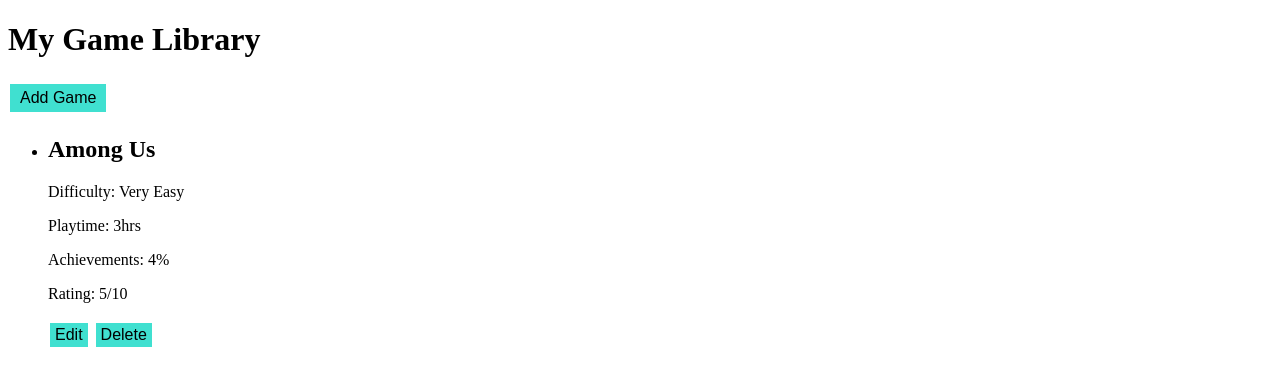
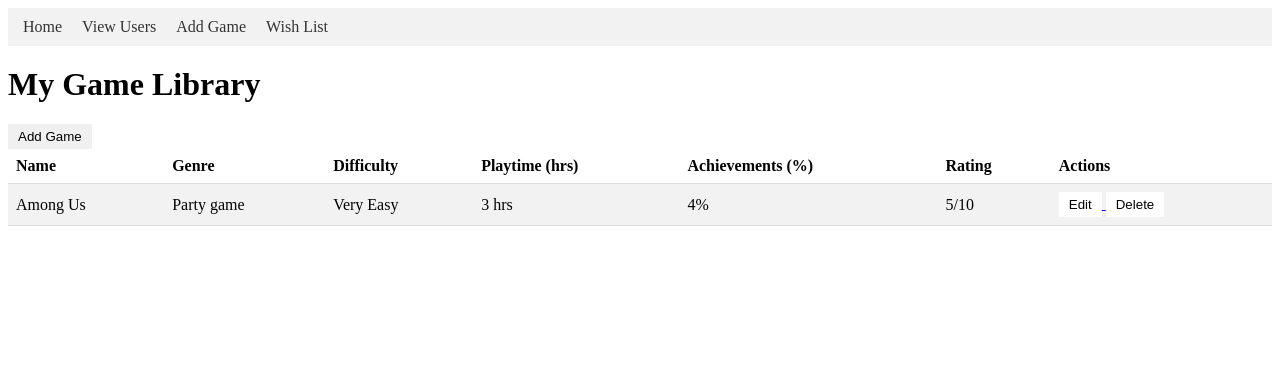
Before and after one commit to ralphsulioti/CS4750Project, a Flask app: page / in a window 1280 px wide. Shown: the top 386 px of the page. Run offline with Flask 3, Linux system fonts and the light colour scheme; data comes from the database, SQL or seed files in the repository; both versions use the stored data as it was after the commit.

Commit message:
merge krishna and baran

```diff
--- a/app.py
+++ b/app.py
@@ -1,4 +1,4 @@
-from flask import Flask, render_template, request, flash, redirect, url_for
+from flask import Flask, render_template, request, flash, redirect, url_for, jsonify
 import sqlite3
 from flask_wtf import FlaskForm
 from wtforms import StringField, SubmitField, FloatField, SelectField, IntegerField, FloatField, SubmitField
@@ -76,7 +76,7 @@ def create_db():
         Date_Added DATE,
         FOREIGN KEY (UG_GameID) REFERENCES Game (GameID)
     ); """
-    #       FOREIGN KEY (UG_UserID) REFERENCES User (UserID),
+    # FOREIGN KEY (UG_UserID) REFERENCES User (UserID),
     # UG_UserID INTEGER,
 
     cursor_obj.execute(table)
@@ -95,6 +95,7 @@ def create_db():
         WLGID INTEGER PRIMARY KEY AUTOINCREMENT,
         WLG_GameID INTEGER,
         WLG_UserID INTEGER,
+        WLG_Priority INTEGER,
         FOREIGN KEY (WLG_GameID) REFERENCES Game (GameID),
         FOREIGN KEY (WLG_UserID) REFERENCES User (UserID)
     ); """
@@ -179,12 +180,52 @@ def create_db():
 
     cursor_obj.execute("INSERT INTO Game (Game_Name, Game_Genre, Game_Developer, Game_Platform, Game_Price) VALUES (?, ?, ?, ?, ?)",
                     ("The Witcher 3", "MMORPG", "CD Projekt Red", "PC", 29.99))
-
     cursor_obj.execute("INSERT INTO Game (Game_Name, Game_Genre, Game_Developer, Game_Platform, Game_Price) VALUES (?, ?, ?, ?, ?)",
                     ("Doom", "Shooter", "id Software", "PC", 19.99))
-
     cursor_obj.execute("INSERT INTO Game (Game_Name, Game_Genre, Game_Developer, Game_Platform, Game_Price) VALUES (?, ?, ?, ?, ?)",
                     ("Animal Crossing", "MMORPG", "Nintendo", "Switch", 59.99))
+    cursor_obj.execute("INSERT INTO Game (Game_Name, Game_Genre, Game_Developer, Game_Platform, Game_Price) VALUES (?, ?, ?, ?, ?)",
+                    ("Red Dead Redemption 2", "Action Adventure", "Rockstar Games", "PS4", 39.99))
+    cursor_obj.execute("INSERT INTO Game (Game_Name, Game_Genre, Game_Developer, Game_Platform, Game_Price) VALUES (?, ?, ?, ?, ?)",
+                        ("Call of Duty: Modern Warfare", "First-person shooter", "Infinity Ward", "PC", 59.99))
+    cursor_obj.execute("INSERT INTO Game (Game_Name, Game_Genre, Game_Developer, Game_Platform, Game_Price) VALUES (?, ?, ?, ?, ?)",
+                        ("Among Us", "Party game", "InnerSloth", "PC", 4.99))
+    cursor_obj.execute("INSERT INTO Game (Game_Name, Game_Genre, Game_Developer, Game_Platform, Game_Price) VALUES (?, ?, ?, ?, ?)",
+                        ("Grand Theft Auto V", "Action Adventure", "Rockstar Games", "PS4", 29.99))
+    cursor_obj.execute("INSERT INTO Game (Game_Name, Game_Genre, Game_Developer, Game_Platform, Game_Price) VALUES (?, ?, ?, ?, ?)",
+                        ("Minecraft", "Sandbox", "Mojang Studios", "PC", 26.95))
+    cursor_obj.execute("INSERT INTO Game (Game_Name, Game_Genre, Game_Developer, Game_Platform, Game_Price) VALUES (?, ?, ?, ?, ?)",
+                        ("The Legend of Zelda: Breath of the Wild", "Action Adventure", "Nintendo", "Switch", 59.99))
+    cursor_obj.execute("INSERT INTO Game (Game_Name, Game_Genre, Game_Developer, Game_Platform, Game_Price) VALUES (?, ?, ?, ?, ?)",
+                        ("Super Smash Bros. Ultimate", "Fighting", "Nintendo", "Switch", 59.99))
+    cursor_obj.execute("INSERT INTO Game (Game_Name, Game_Genre, Game_Developer, Game_Platform, Game_Price) VALUES (?, ?, ?, ?, ?)",
+                        ("God of War", "Action Adventure", "Santa Monica Studio", "PS4", 19.99))
+    cursor_obj.execute("INSERT INTO Game (Game_Name, Game_Genre, Game_Developer, Game_Platform, Game_Price) VALUES (?, ?, ?, ?, ?)",
+                        ("Fortnite", "Battle Royale", "Epic Games", "PC", 0.00))
+    cursor_obj.execute("INSERT INTO Game (Game_Name, Game_Genre, Game_Developer, Game_Platform, Game_Price) VALUES (?, ?, ?, ?, ?)",
+                        ("PlayerUnknown's Battlegrounds", "Battle Royale", "PUBG Corporation", "PC", 29.99))
+    cursor_obj.execute("INSERT INTO Game (Game_Name, Game_Genre, Game_Developer, Game_Platform, Game_Price) VALUES (?, ?, ?, ?, ?)",
+                    ("Overwatch", "First-person shooter", "Blizzard Entertainment", "PC", 39.99))
+    cursor_obj.execute("INSERT INTO Game (Game_Name, Game_Genre, Game_Developer, Game_Platform, Game_Price) VALUES (?, ?, ?, ?, ?)",
+                        ("Cyberpunk 2077", "Role-playing", "CD Projekt", "PC", 59.99))
+    cursor_obj.execute("INSERT INTO Game (Game_Name, Game_Genre, Game_Developer, Game_Platform, Game_Price) VALUES (?, ?, ?, ?, ?)",
+                        ("Horizon Zero Dawn", "Action role-playing", "Guerrilla Games", "PS4", 19.99))
+    cursor_obj.execute("INSERT INTO Game (Game_Name, Game_Genre, Game_Developer, Game_Platform, Game_Price) VALUES (?, ?, ?, ?, ?)",
+                        ("The Last of Us Part II", "Action-adventure", "Naughty Dog", "PS4", 39.99))
+    cursor_obj.execute("INSERT INTO Game (Game_Name, Game_Genre, Game_Developer, Game_Platform, Game_Price) VALUES (?, ?, ?, ?, ?)",
+                        ("Final Fantasy VII Remake", "Role-playing", "Square Enix", "PS4", 59.99))
+    cursor_obj.execute("INSERT INTO Game (Game_Name, Game_Genre, Game_Developer, Game_Platform, Game_Price) VALUES (?, ?, ?, ?, ?)",
+                        ("Super Mario Odyssey", "Platform", "Nintendo", "Switch", 59.99))
+    cursor_obj.execute("INSERT INTO Game (Game_Name, Game_Genre, Game_Developer, Game_Platform, Game_Price) VALUES (?, ?, ?, ?, ?)",
+                        ("Animal Crossing: New Horizons", "Social simulation", "Nintendo", "Switch", 59.99))
+    cursor_obj.execute("INSERT INTO Game (Game_Name, Game_Genre, Game_Developer, Game_Platform, Game_Price) VALUES (?, ?, ?, ?, ?)",
+                        ("Death Stranding", "Action", "Kojima Productions", "PS4", 39.99))
+    cursor_obj.execute("INSERT INTO Game (Game_Name, Game_Genre, Game_Developer, Game_Platform, Game_Price) VALUES (?, ?, ?, ?, ?)",
+                        ("Apex Legends", "Battle Royale", "Respawn Entertainment", "PC", 0.00))
+    cursor_obj.execute("INSERT INTO Game (Game_Name, Game_Genre, Game_Developer, Game_Platform, Game_Price) VALUES (?, ?, ?, ?, ?)",
+                        ("Fall Guys: Ultimate Knockout", "Platform", "Mediatonic", "PC", 19.99))
+
+
 
     connection_obj.commit()
 
@@ -207,24 +248,107 @@ class GameEditForm(FlaskForm):
     rating = IntegerField('Rating (0-10)', validators=[NumberRange(min=0, max=10, message="Rating should be between 0 and 10")])
     submit = SubmitField('Update Game')
 
+class WishListForm(FlaskForm):
+    game = SelectField('Game Name:', coerce=int)
+    priority = IntegerField('Priority:', validators=[DataRequired()])
+    submit = SubmitField('Add to Wishlist')
+
+
+@app.route("/get-games")
+def get_games():
+    connection_obj = sqlite3.connect('CS4750Project.db')
+    cursor_obj = connection_obj.cursor()
+    cursor_obj.execute("SELECT * FROM Game ORDER BY GameID DESC")
+    games = cursor_obj.fetchall()
+    connection_obj.close()
+
+    return render_template("get-games.html", games=games)
+
+@app.route("/search-games")
+def search_games():
+    search = request.args.get('q')
+
+    connection_obj = sqlite3.connect('CS4750Project.db')
+    cursor_obj = connection_obj.cursor()
+
+    cursor_obj.execute("SELECT GameID, Game_Name FROM Game WHERE Game_Name LIKE ?", ('%' + search + '%',))
+    games = cursor_obj.fetchall()
+    connection_obj.close()
+
+    # Convert to the format that Select2 expects
+    games = [{"id": game[0], "text": game[1]} for game in games]
+
+    return jsonify(games)
+
 @app.route("/get-users")
 def get_users():
-
-    connection_obj = sqlite3.connect('project.db')
+    connection_obj = sqlite3.connect('CS4750Project.db')
     cursor_obj = connection_obj.cursor()
 
-    cursor_obj.execute("SELECT * FROM users ORDER BY id DESC LIMIT 1000000")
-    output = cursor_obj.fetchall()
+    cursor_obj.execute("SELECT * FROM User ORDER BY UserID DESC")
+    users = cursor_obj.fetchall()
 
     connection_obj.close()
 
-    return render_template("get-users.html", users = output)
+    # Check if the request is AJAX
+    if request.headers.get('X-Requested-With') == 'XMLHttpRequest':
+        return render_template("user-table.html", users=users)
+
+    return render_template("get-users.html", users=users)
+
+@app.route("/create-user", methods=["POST"])
+def create_user():
+    data = request.get_json()
+    name = data.get("name").strip()
+
+    if name == '':
+        return "Name cannot be empty"
+
+    connection_obj = sqlite3.connect('CS4750Project.db')
+    cursor_obj = connection_obj.cursor()
+
+    cursor_obj.execute("INSERT INTO User (User_Name) VALUES (?)", (name,))
+    connection_obj.commit()
+
+    connection_obj.close()
+
+    return "User created successfully"
+
+@app.route("/delete-user", methods=["POST"])
+def delete_user():
+    user_id = request.form.get("user_id")
+
+    connection_obj = sqlite3.connect('CS4750Project.db')
+    cursor_obj = connection_obj.cursor()
+
+    # Get the user name before deleting
+    cursor_obj.execute("SELECT User_Name FROM User WHERE UserID = ?", (user_id,))
+    user_name = cursor_obj.fetchone()[0]
+
+    cursor_obj.execute("DELETE FROM User WHERE UserID = ?", (user_id,))
+    connection_obj.commit()
+
+    connection_obj.close()
+
+    return f"User {user_name} deleted successfully. <a href='/get-users'>Return to User List</a>"
 
 @app.route('/')
 def home():
     conn = sqlite3.connect('CS4750Project.db')
     c = conn.cursor()
-    c.execute("SELECT UserGame.UGID, Game.Game_Name, UserGame.Difficulty, UserGame.Playtime, UserGame.Achievements, UserGame.Rating FROM UserGame JOIN Game ON UserGame.UG_GameID = Game.GameID ORDER BY UserGame.Date_Added DESC")
+    c.execute("""
+        SELECT
+            UserGame.UGID,
+            Game.Game_Name,
+            Game.Game_Genre,
+            UserGame.Difficulty,
+            UserGame.Playtime,
+            UserGame.Achievements,
+            UserGame.Rating
+        FROM UserGame
+        JOIN Game ON UserGame.UG_GameID = Game.GameID
+        ORDER BY UserGame.Date_Added DESC
+    """)
     games = c.fetchall()
     conn.close()
     return render_template('landingPage.html', games=games)
@@ -319,94 +443,44 @@ def confirm_delete(game_id):
     return render_template('confirm_delete.html', game=game)
 
 
-@app.route("/create-user")
-def creat_user():
+@app.route("/wishlist", methods=['GET', 'POST'])
+def wishlist():
+    # Connect to the database
+    conn = sqlite3.connect('CS4750Project.db')
+    c = conn.cursor()
 
-    name = str(request.args.get("name")).strip()
-    if name == '':
-        return "Name cannot be empty"
+    # Retrieve all games from the Game table
+    c.execute("SELECT * FROM Game ORDER BY Game_Name ASC")
+    game_list = c.fetchall()
 
-    connection_obj = sqlite3.connect('project.db')
-    cursor_obj = connection_obj.cursor()
+    # Create a wishlist form
+    form = WishListForm()
+    form.game.choices = [(g[0], g[1]) for g in game_list]
 
-    cursor_obj.execute(f"INSERT INTO users (name) VALUES ('{name}')")
-    connection_obj.commit()
+    if form.validate_on_submit():
+        # Insert the game into the Wishlist table
+        c.execute("INSERT INTO WishListGame (WLG_GameID, WLG_Priority) VALUES (?, ?)",
+                  (form.game.data, form.priority.data))
+        conn.commit()
 
-    connection_obj.close()
+        flash('Game added to wishlist successfully!')
+        return redirect(url_for("wishlist"))
 
-    return "Created a new user"
+    # Retrieve wishlist data
+    c.execute("""
+        SELECT WLG_Priority, Game_Name, Game_Genre, Game_Platform, Game_Price
+        FROM WishListGame
+        JOIN Game ON WishListGame.WLG_GameID = Game.GameID
+        ORDER BY WLG_Priority ASC
+    """)
+    wishlist = c.fetchall()
+
+    conn.close()
+
+    # Render the form and the wishlist
+    return render_template("wishlist.html", form=form, wishlist=wishlist)
 
 
-@app.route("/get-classes")
-def get_classes():
-
-    connection_obj = sqlite3.connect('project.db')
-    cursor_obj = connection_obj.cursor()
-
-    cursor_obj.execute("SELECT * FROM classes ORDER BY id DESC LIMIT 1000000")
-    output = cursor_obj.fetchall()
-
-    connection_obj.close()
-
-    return render_template("get-classes.html", classes = output)
-
-
-@app.route("/create-class")
-def create_class():
-
-    code = str(request.args.get("code")).strip()
-    if code == '':
-        return "Code cannot be empty"
-
-    connection_obj = sqlite3.connect('project.db')
-    cursor_obj = connection_obj.cursor()
-
-    cursor_obj.execute(f"INSERT INTO classes (code) VALUES ('{code}')")
-    connection_obj.commit()
-
-    connection_obj.close()
-
-    return "Created a new class"
-
-
-@app.route("/class/<int:id>")
-def class_(id):
-
-    connection_obj = sqlite3.connect('project.db')
-    cursor_obj = connection_obj.cursor()
-
-    cursor_obj.execute(f"SELECT * FROM classes WHERE id = {id} LIMIT 1")
-    cls_info = cursor_obj.fetchone()
-
-    if cls_info is None:
-        return "No class found"
-
-    cursor_obj.execute(f"SELECT * FROM users WHERE id IN ( SELECT user_id FROM user_class_reln WHERE class_id = {cls_info[0]} )")
-    users = cursor_obj.fetchall()
-
-    connection_obj.close()
-
-    return render_template("class.html", cls_info = cls_info, users = users)
-
-
-@app.route("/user/<int:id>")
-def user(id):
-
-    connection_obj = sqlite3.connect('project.db')
-    cursor_obj = connection_obj.cursor()
-
-    cursor_obj.execute(f"SELECT * FROM users WHERE id = {id} LIMIT 1")
-    usr_info = cursor_obj.fetchone()
-
-    if usr_info is None:
-        return "No user found"
-
-    cursor_obj.execute(f"SELECT * FROM classes WHERE id IN ( SELECT class_id FROM user_class_reln WHERE user_id = {usr_info[0]} )")
-    classes = cursor_obj.fetchall()
-
-    connection_obj.close()
-
-    return render_template("user.html", usr_info = usr_info, classes = classes)
 
 
 @app.route("/connect")
--- a/templates/add_game.html
+++ b/templates/add_game.html
@@ -24,6 +24,7 @@
     </style>
     <body>
         {% block content %}
+        {% include 'navbar.html' %}
             <h1>Add a Game</h1>
             <form method="POST">
                 {{ form.hidden_tag() }}
--- a/templates/landingPage.html
+++ b/templates/landingPage.html
@@ -4,53 +4,88 @@
     <title>Landing Page</title>
     <style>
         .new-game-button {
-            background-color: turquoise;
+            padding: 5px 10px;
+            background-color: #f0f0f0;
             border: none;
-            color: rgb(0, 0, 0);
-            padding: 5px 10px;
-            text-align: center;
-            text-decoration: beige;
-            display: inline-block;
-            font-size: 16px;
-            margin: 4px 2px;
             cursor: pointer;
         }
         .edit-button, .confirm-delete-button, .details-button {
-            background-color: turquoise;
+            padding: 5px 10px;
+            background-color: white;
             border: none;
-            color: rgb(0, 0, 0);
-            padding: 3px 5px;
-            text-align: center;
-            text-decoration: beige;
-            display: inline-block;
-            font-size: 16px;
-            margin: 4px 2px;
             cursor: pointer;
         }
+        /* Styling for the user library table */
+        table {
+            border-collapse: collapse;
+            width: 100%;
+        }
+
+        th, td {
+            text-align: left;
+            padding: 8px;
+            border-bottom: 1px solid #ddd;
+        }
+
+        tr:nth-child(even) {
+            background-color: #f2f2f2;
+        }
+
+        /* Styling for the main content */
+        h1 {
+            margin-top: 20px;
+        }
+
+        h2 {
+            margin-top: 30px;
+        }
+
+        form {
+            margin-top: 20px;
+        }
+
+        #add-game-form {
+            display: none;
+        }
     </style>
+</head>
+<body>
+    {% include 'navbar.html' %}
 
-
-</head>
-{% block content %}
     <h1>My Game Library</h1>
 
     <a href="{{ url_for('add_game') }}">
-        <button class="new-game-button">Add Game</button></a>
+        <button class="new-game-button">Add Game</button>
+    </a>
 
-    <ul>
-    {% for game in games %}
-        <li>
-            <h2>{{ game[1] }}</h2>
-            <p>Difficulty: {{ game[2] }}</p>
-            <p>Playtime: {{ game[3] }}hrs</p>
-            <p>Achievements: {{ game[4] }}%</p>
-            <p>Rating: {{ game[5] }}/10</p>
-            <a href="{{ url_for('edit_game', game_id=game[0]) }}">
-                <button class="edit-button">Edit</button></a>
-            <a href="{{ url_for('confirm_delete', game_id=game[0]) }}">
-                <button class="confirm-delete-button">Delete</button></a>
-        </li>
-    {% endfor %}
-    </ul>
-{% endblock %}
+    <table>
+        <tr>
+            <th>Name</th>
+            <th>Genre</th>
+            <th>Difficulty</th>
+            <th>Playtime (hrs)</th>
+            <th>Achievements (%)</th>
+            <th>Rating</th>
+            <th>Actions</th>
+        </tr>
+        {% for game in games %}
+        <tr>
+            <td>{{ game[1] }}</td>
+            <td>{{ game[2] }}</td>
+            <td>{{ game[3] }}</td>
+            <td>{{ game[4] }} hrs</td>
+            <td>{{ game[5] }}%</td>
+            <td>{{ game[6] }}/10</td>
+            <td>
+                <a href="{{ url_for('edit_game', game_id=game[0]) }}">
+                    <button class="edit-button">Edit</button>
+                </a>
+                <a href="{{ url_for('confirm_delete', game_id=game[0]) }}">
+                    <button class="confirm-delete-button">Delete</button>
+                </a>
+            </td>
+        </tr>
+        {% endfor %}
+    </table>
+</body>
 </html>
--- /dev/null
+++ b/templates/navbar.html
@@ -0,0 +1,34 @@
+<style>
+    /* Styling for the navbar */
+    nav {
+        background-color: #f2f2f2;
+        padding: 10px;
+    }
+
+    nav ul {
+        list-style-type: none;
+        margin: 0;
+        padding: 0;
+        display: flex;
+        justify-content: flex-start;
+    }
+
+    nav ul li {
+        margin-right: 10px;
+    }
+
+    nav ul li a {
+        text-decoration: none;
+        color: #333;
+        padding: 5px;
+    }
+</style>
+
+<nav>
+    <ul>
+        <li><a href="/">Home</a></li>
+        <li><a href="/get-users">View Users</a></li>
+        <li><a href="{{ url_for('add_game') }}">Add Game</a></li>
+        <li><a href="/wishlist">Wish List</a></li>
+    </ul>
+</nav>
```
Also changed, not shown: requirements.txt (added, +22 -0 lines), templates/class.html (deleted, +0 -11 lines), templates/create-user.html (added, +15 -0 lines), templates/get-classes.html (deleted, +0 -11 lines), templates/get-games.html (added, +69 -0 lines), templates/get-users.html (+69 -6 lines), templates/user-table.html (added, +19 -0 lines), templates/user.html (deleted, +0 -11 lines), templates/wishlist.html (added, +84 -0 lines), CS4750Project.db, 1 other file.
